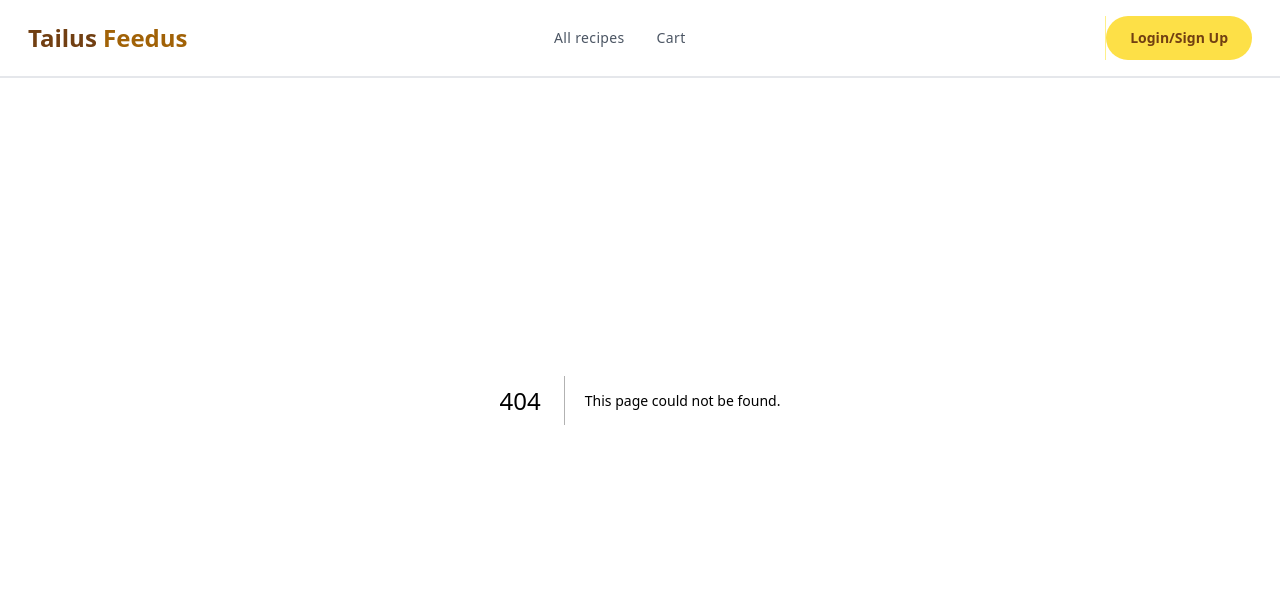
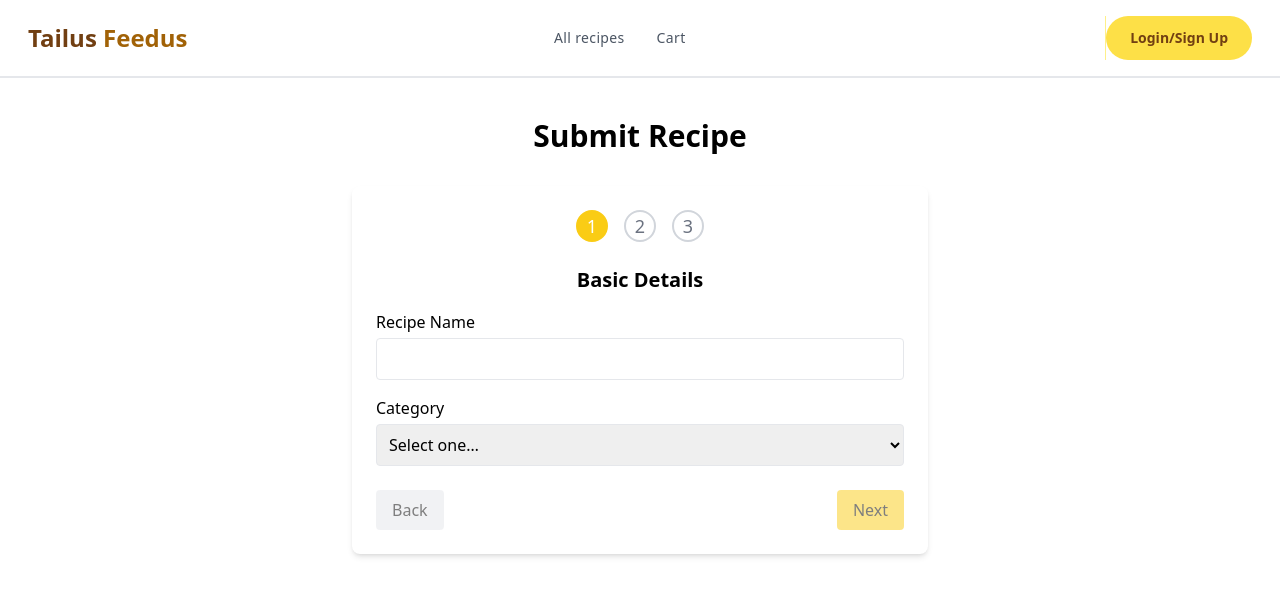
Before and after one commit to rajibdas51/mealdb, a Next.js app: page /submit-recipe in a window 1280 px wide. Before the commit this address had no page. Shown: the top 596 px of the page. Built offline with nearby package versions, Linux system fonts and the light colour scheme.

Commit message:
feat: add multistep recipe submission form

```diff
--- a/app/all-recipes/page.jsx
+++ b/app/all-recipes/page.jsx
@@ -163,7 +163,7 @@ const AllRecipes = () => {
   };
 
   return (
-    <div className='container mx-auto px-4 py-10'>
+    <div className='container mx-auto px-4 py-10 '>
       <h1 className='text-4xl font-bold text-center mb-10'>All Recipes</h1>
 
       {/* Filter Inputs */}
--- a/app/cart/page.jsx
+++ b/app/cart/page.jsx
@@ -38,7 +38,7 @@ export default function Cart() {
   }
   return (
     <div className='bg-gray-50 min-h-screen'>
-      <div className='container mx-auto px-4 py-8 pt-28'>
+      <div className='container mx-auto px-4 py-8 '>
         <h1 className='text-2xl font-bold mb-6'>Your Cart</h1>
 
         {items.length === 0 ? (
--- /dev/null
+++ b/app/submit-recipe/page.jsx
@@ -0,0 +1,223 @@
+'use client';
+
+import React, { useState } from 'react';
+
+const categories = [
+  'Breakfast',
+  'Lunch',
+  'Dinner',
+  'Dessert',
+  'Snack',
+  'Beverage',
+];
+
+export default function SubmitRecipe() {
+  const [step, setStep] = useState(1);
+  const [formData, setFormData] = useState({
+    name: '',
+    category: '',
+    ingredients: ['', '', ''],
+    instructions: '',
+    images: [],
+  });
+
+  const next = () => setStep((s) => Math.min(s + 1, 3));
+  const back = () => setStep((s) => Math.max(s - 1, 1));
+
+  const handleChange = (e) => {
+    const { name, value } = e.target;
+    setFormData((f) => ({ ...f, [name]: value }));
+  };
+
+  const handleIngredientChange = (idx, value) => {
+    setFormData((f) => {
+      const ings = [...f.ingredients];
+      ings[idx] = value;
+      return { ...f, ingredients: ings };
+    });
+  };
+
+  const handleFiles = (e) => {
+    setFormData((f) => ({ ...f, images: Array.from(e.target.files) }));
+  };
+
+  const handleSubmit = (e) => {
+    e.preventDefault();
+
+    console.log('Submitting recipe', formData);
+  };
+
+  const isStepValid = () => {
+    switch (step) {
+      case 1:
+        return formData.name.trim() !== '' && formData.category !== '';
+      case 2:
+        return formData.ingredients.some((ing) => ing.trim() !== '');
+      case 3:
+        return formData.instructions.trim() !== '';
+      default:
+        return false;
+    }
+  };
+
+  return (
+    <div className='mt-10 '>
+      <h1 className='text-3xl font-bold text-center my-8'>Submit Recipe</h1>
+      <form
+        onSubmit={handleSubmit}
+        className='max-w-xl mx-auto p-6 space-y-6 bg-white rounded-lg shadow-md '
+      >
+        {/* Numeric Step Indicator */}
+        <div className='flex justify-center space-x-4 mb-6'>
+          {[1, 2, 3].map((n) => (
+            <div
+              key={n}
+              className={`w-8 h-8 rounded-full flex items-center justify-center border-2 text-lg font-medium
+              ${
+                step === n
+                  ? 'border-yellow-400 bg-yellow-400 text-white'
+                  : 'border-gray-300 text-gray-500'
+              }`}
+            >
+              {n}
+            </div>
+          ))}
+        </div>
+
+        {/* Step 1: Basic Info */}
+        {step === 1 && (
+          <div className='space-y-4'>
+            <h2 className='text-xl font-semibold text-center'>Basic Details</h2>
+
+            <label className='block'>
+              <span className='block mb-1'>Recipe Name</span>
+              <input
+                name='name'
+                value={formData.name}
+                onChange={handleChange}
+                required
+                className='w-full p-2 border rounded'
+              />
+            </label>
+
+            <label className='block'>
+              <span className='block mb-1'>Category</span>
+              <select
+                name='category'
+                value={formData.category}
+                onChange={handleChange}
+                required
+                className='w-full p-2 border rounded'
+              >
+                <option value=''>Select one…</option>
+                {categories.map((cat) => (
+                  <option key={cat} value={cat}>
+                    {cat}
+                  </option>
+                ))}
+              </select>
+            </label>
+          </div>
+        )}
+
+        {/* Step 2: Ingredients */}
+        {step === 2 && (
+          <div className='space-y-4'>
+            <h2 className='text-xl font-semibold text-center'>Ingredients</h2>
+            {formData.ingredients.map((ing, i) => (
+              <input
+                key={i}
+                value={ing}
+                onChange={(e) => handleIngredientChange(i, e.target.value)}
+                placeholder={`Ingredient #${i + 1}`}
+                className='w-full p-2 border rounded'
+              />
+            ))}
+            <button
+              type='button'
+              onClick={() =>
+                setFormData((f) => ({
+                  ...f,
+                  ingredients: [...f.ingredients, ''],
+                }))
+              }
+              className='mt-2 text-sm text-yellow-600 '
+            >
+              + Add one more
+            </button>
+          </div>
+        )}
+
+        {/* Step 3: Instructions & Images */}
+        {step === 3 && (
+          <div className='space-y-4'>
+            <h2 className='text-xl font-semibold text-center'>
+              Instructions & Images
+            </h2>
+            <label className='block'>
+              <span className='block mb-1'>Instructions</span>
+              <textarea
+                name='instructions'
+                value={formData.instructions}
+                onChange={handleChange}
+                rows={5}
+                required
+                className='w-full p-2 border rounded'
+              />
+            </label>
+            <label className='block'>
+              <span className='block mb-1'>Upload Images</span>
+              <input
+                type='file'
+                multiple
+                accept='image/*'
+                onChange={handleFiles}
+                className='block'
+              />
+            </label>
+            {formData.images.length > 0 && (
+              <div className='flex flex-wrap gap-2 mt-2'>
+                {formData.images.map((file, i) => (
+                  <span key={i} className='text-sm'>
+                    {file.name}
+                  </span>
+                ))}
+              </div>
+            )}
+          </div>
+        )}
+
+        {/* Navigation Buttons */}
+        <div className='flex justify-between'>
+          <button
+            type='button'
+            onClick={back}
+            disabled={step === 1}
+            className='px-4 py-2 bg-gray-200 rounded hover:bg-gray-300 disabled:opacity-50'
+          >
+            Back
+          </button>
+
+          {step < 3 ? (
+            <button
+              type='button'
+              onClick={next}
+              disabled={!isStepValid()}
+              className='px-4 py-2 bg-yellow-400 rounded hover:bg-yellow-500 text-black disabled:opacity-50'
+            >
+              Next
+            </button>
+          ) : (
+            <button
+              type='submit'
+              disabled={!isStepValid()}
+              className='px-4 py-2 bg-yellow-400 rounded hover:bg-yellow-500 text-black disabled:opacity-50'
+            >
+              Submit
+            </button>
+          )}
+        </div>
+      </form>
+    </div>
+  );
+}
--- a/components/Navbar.jsx
+++ b/components/Navbar.jsx
@@ -24,7 +24,6 @@ const Navbar = () => {
     0
   );
 
-  // Ensure the component is mounted before rendering client-specific elements
   useEffect(() => {
     setIsMounted(true);
   }, []);
@@ -44,14 +43,14 @@ const Navbar = () => {
   };
 
   if (!isMounted) {
-    return null; // Prevent rendering until mounted
+    return null;
   }
   return (
     <>
       <nav
         className={`${
-          !isHomePage ? 'border-b-2' : ''
-        } fixed z-50 w-full bg-white md:absolute md:bg-transparent `}
+          !isHomePage ? 'border-b-2 ' : 'absolute'
+        }   w-full bg-white  md:bg-transparent `}
       >
         <div className='container m-auto px-2 md:px-12 lg:px-7'>
           <div className='flex flex-wrap items-center justify-between py-3 gap-6 md:py-4 md:gap-0'>
@@ -114,15 +113,15 @@ const Navbar = () => {
                       className='relative block md:px-4 transition hover:text-yellow-700'
                     >
                       <span>Cart</span>
-                      {isMounted &&
-                        cartItemsCount > 0 && ( // Render badge only after mounting
-                          <span className='absolute -top-2 -right-2 bg-red-500 text-white rounded-full w-5 h-5 flex items-center justify-center text-xs'>
+                      {isMounted && cartItemsCount > 0 && (
+                        <span className='absolute -top-[10px] -right-[4px] bg-red-500 text-white rounded-full w-5 h-5 flex items-center justify-center text-xs'>
                           {cartItemsCount}
                         </span>
                       )}
                     </Link>
                   </li>
                   {isMounted && isAuthenticated && (
+                    <>
                       <li>
                         <Link
                           href='/wishlist'
@@ -131,6 +130,15 @@ const Navbar = () => {
                           <span>Wishlist</span>
                         </Link>
                       </li>
+                      <li>
+                        <Link
+                          href='/submit-recipe'
+                          className='block md:px-4 transition hover:text-yellow-700'
+                        >
+                          <span>Submit Recipe</span>
+                        </Link>
+                      </li>
+                    </>
                   )}
                 </ul>
               </div>
@@ -149,14 +157,7 @@ const Navbar = () => {
                         <FaCircleUser className='h-6 w-6' />
                       </span>
                     </button>
-                    <div className='absolute right-0 mt-2 w-48 bg-white rounded-md shadow-lg py-1 z-50 hidden group-hover:block'>
-                      <Link
-                        href='/profile'
-                        className='block px-4 py-2 text-sm text-gray-700 hover:bg-yellow-100'
-                      >
-                        Profile
-                      </Link>
-
+                    <div className='absolute right-0 mt-[4px] w-48 bg-white rounded-md shadow-lg py- z-50 hidden group-hover:block'>
                       <button
                         onClick={handleLogout}
                         className='block w-full text-left px-4 py-2 text-sm text-gray-700 hover:bg-yellow-100'
--- a/components/Pagination.jsx
+++ b/components/Pagination.jsx
@@ -58,7 +58,6 @@ const Pagination = ({ currentPage, totalPages, onPageChange }) => {
     }
   };
 
-  // Don't render pagination if only one page
   if (totalPages <= 1) return null;
 
   return (
```
Lines whose indentation alone changed are shown as unchanged.
